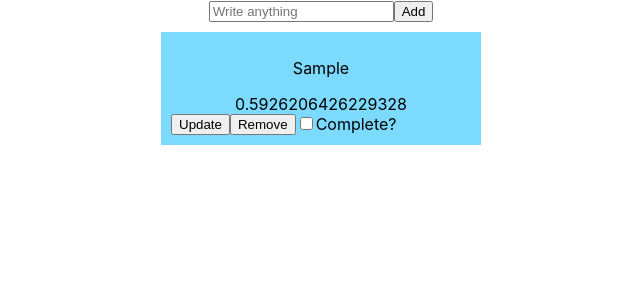
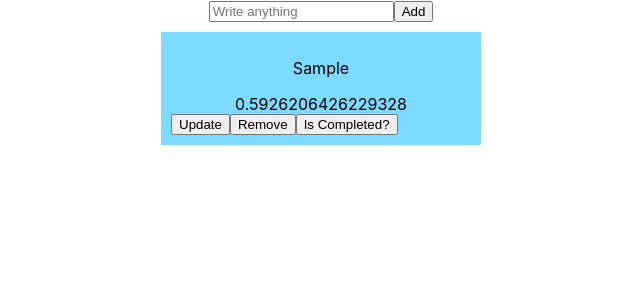
Before and after one commit to jorge-llanque/To-Do-Project, a React (Create React App) app: page / in a window 1280 px wide. Both pictures are taken after typing "Sample" into the empty fields and a click on the button "Add". Shown: the top 300 px of the page, without its empty margins (319-959 px from the left). Built offline with nearby package versions, Linux system fonts and the light colour scheme.

Commit message:
Add task completed

```diff
--- a/src/components/TodoForm.js
+++ b/src/components/TodoForm.js
@@ -13,6 +13,7 @@ export default function TodoForm({ onSubmit, editTask }) {
     let task = {
       id: Math.random(),
       text: input,
+      isCompleted: false,
     }
     onSubmit(task)
     setInput('')
--- a/src/components/TodoList.js
+++ b/src/components/TodoList.js
@@ -1,15 +1,31 @@
-import React, { useState } from 'react'
+import React, { useEffect, useState } from 'react'
 import TodoForm from './TodoForm'
 
-export default function TodoList({ todos, removeTodo, updateTodo }) {
+export default function TodoList({
+  todos,
+  removeTodo,
+  updateTodo,
+  taskCompleted,
+}) {
   const [edit, setEdit] = useState(null)
+  useEffect(() => {
+    console.log(todos)
+  })
 
   if (todos.length === 0) return <div>List empty</div>
 
   const updateTask = task => {
-    let newTask = { id: edit.id, text: task.text }
+    let newTask = {
+      id: edit.id,
+      text: task.text,
+      isCompleted: false,
+    }
     updateTodo(newTask)
     setEdit(null)
+  }
+
+  const handleIsComplete = idTask => {
+    taskCompleted(idTask)
   }
 
   return (
@@ -30,10 +46,9 @@ export default function TodoList({ todos, removeTodo, updateTodo }) {
                     Update
                   </button>
                   <button onClick={() => removeTodo(todo.id)}>Remove</button>
-                  <div>
-                    <input type='checkbox' id='complete' name='complete' />
-                    <label for='complete'>Complete?</label>
-                  </div>
+                  <button onClick={() => handleIsComplete(todo.id)}>
+                    Is Completed?
+                  </button>
                 </div>
               </div>
             ))}
--- /dev/null
+++ b/src/components/TodoListCompleted.js
@@ -0,0 +1,18 @@
+import React from 'react'
+
+function TodoListCompleted({ todos }) {
+  return (
+    <>
+      <h2>Tasks Completed</h2>
+      <div className='Todos__List'>
+        {todos.map((todo, index) => (
+          <div key={index} className='Todos__Item'>
+            {todo.text}
+          </div>
+        ))}
+      </div>
+    </>
+  )
+}
+
+export default TodoListCompleted
--- a/src/components/Todos.js
+++ b/src/components/Todos.js
@@ -1,9 +1,11 @@
 import React, { useState } from 'react'
 import TodoForm from './TodoForm'
 import TodoList from './TodoList'
+import TodoListCompleted from './TodoListCompleted'
 
 export default function Todos() {
   const [todo, setTodo] = useState([])
+  const [todoCompleted, setTodoCompleted] = useState([])
 
   const addTodo = task => {
     setTodo([task, ...todo])
@@ -11,6 +13,11 @@ export default function Todos() {
   const updateTodo = newTask => {
     const newTodo = todo.map(obj => (newTask.id === obj.id ? newTask : obj))
     setTodo(newTodo)
+  }
+  const taskCompleted = id => {
+    const item = todo.find(obj => obj.id === id)
+    removeTodo(item.id)
+    setTodoCompleted([item, ...todoCompleted])
   }
   const removeTodo = id => {
     const newTodoList = todo.filter(todoId => todoId.id !== id)
@@ -20,7 +27,13 @@ export default function Todos() {
   return (
     <main>
       <TodoForm onSubmit={addTodo} />
-      <TodoList todos={todo} removeTodo={removeTodo} updateTodo={updateTodo} />
+      <TodoList
+        todos={todo}
+        removeTodo={removeTodo}
+        updateTodo={updateTodo}
+        taskCompleted={taskCompleted}
+      />
+      {todoCompleted.length > 0 && <TodoListCompleted todos={todoCompleted} />}
     </main>
   )
 }
```
